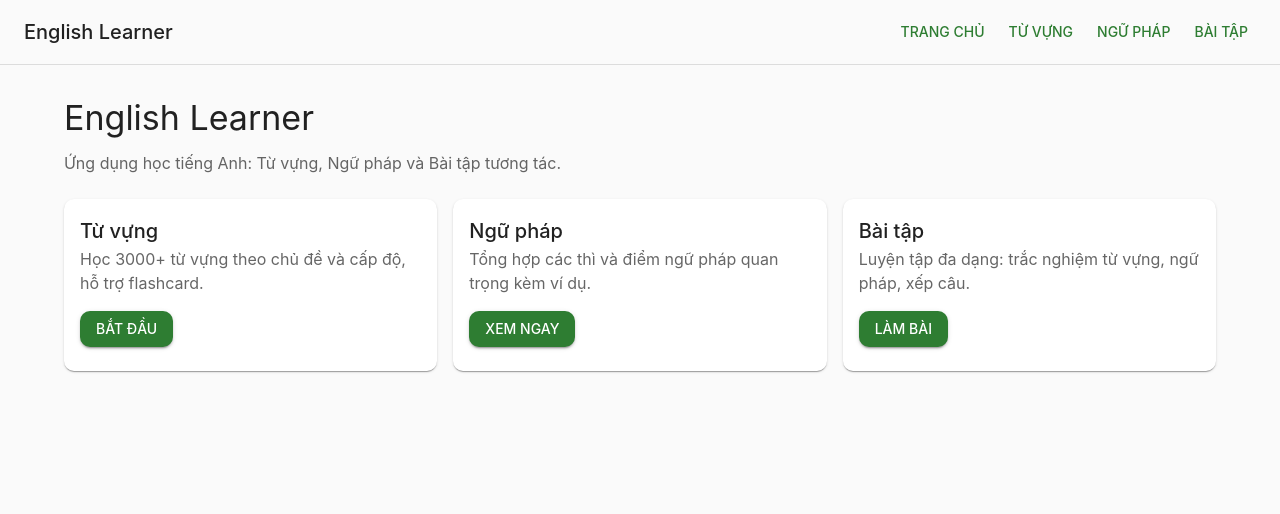
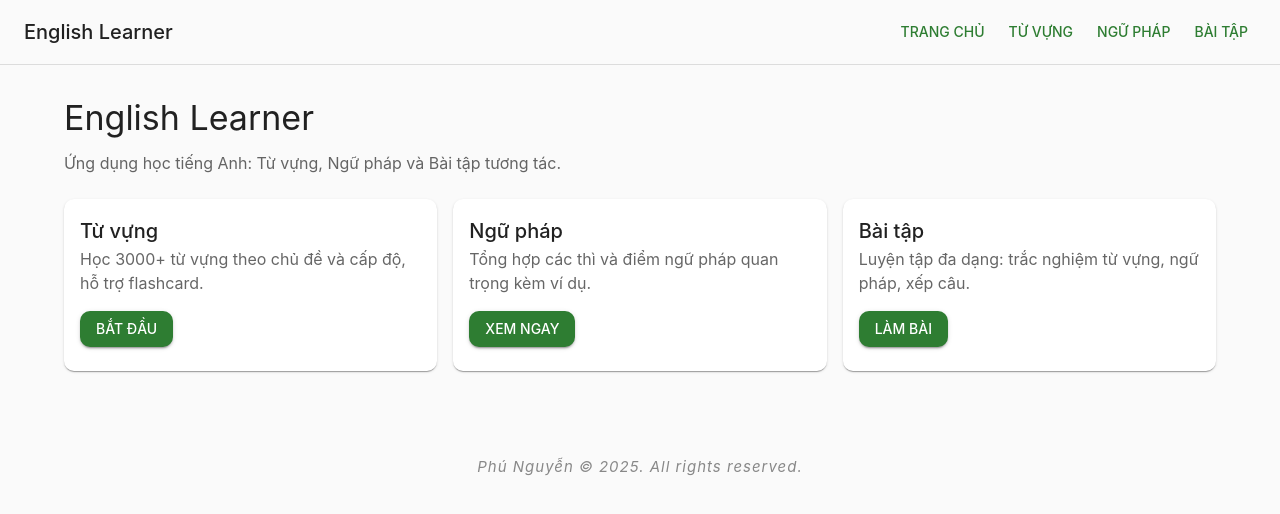
Before and after one commit to phunguyen321/english-app, a Next.js app: page / in a window 1280 px wide. Shown: the top 514 px of the page. Built offline with nearby package versions, Linux system fonts and the light colour scheme.

Commit message:
coppy right

```diff
--- a/src/app/layout.tsx
+++ b/src/app/layout.tsx
@@ -33,6 +33,21 @@ export default function RootLayout({
     <html lang="en">
       <body className={`${geistSans.variable} ${geistMono.variable}`}>
         <AppProviders>{children}</AppProviders>
+        <footer
+          style={{
+            marginTop: 48,
+            padding: "20px 0 10px 0",
+            textAlign: "center",
+            color: "#888",
+            fontSize: 15,
+            fontStyle: "italic",
+            letterSpacing: 1,
+            background: "transparent",
+            lineHeight: 1.6,
+          }}
+        >
+          Phú Nguyễn © {new Date().getFullYear()}. All rights reserved.
+        </footer>
       </body>
     </html>
   );
```
